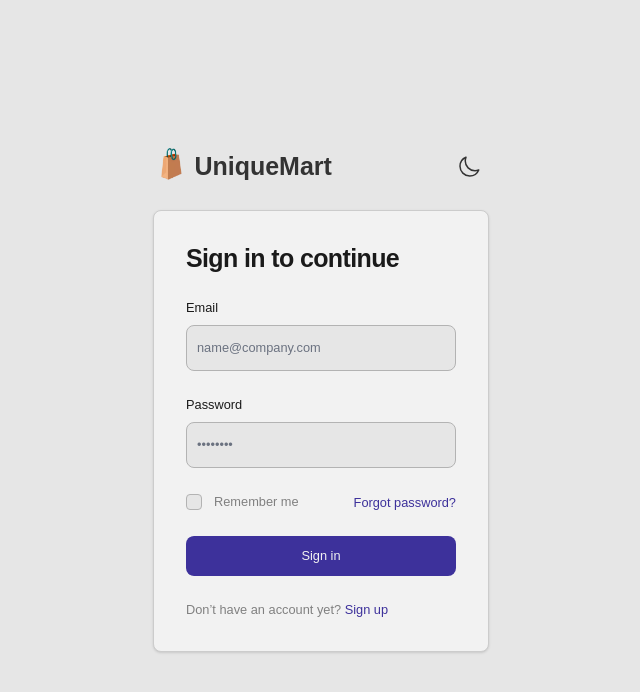
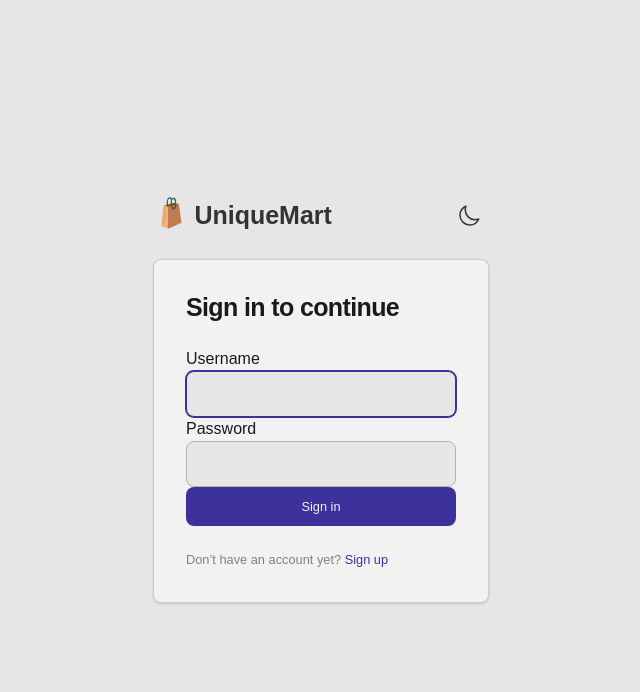
Before and after one commit to Hasib105/ecommerce-django, a Django app: page /login/ in a window 1280 px wide. Shown: the top 692 px of the page, without its empty margins (319-959 px from the left). Run offline with Django 4.2, Linux system fonts and the light colour scheme; data comes from the database, SQL or seed files in the repository; both versions use the stored data as it was after the commit; style sheets or scripts are compiled from the project's sources; some libraries are stand-ins or nearby versions; some web fonts are replaced.

Commit message:
add login view

```diff
--- a/administration/templates/auth/login.html
+++ b/administration/templates/auth/login.html
@@ -1,84 +1,39 @@
 {% extends 'auth/base.html' %}
+
 {% load static %}
-{% block title %} Login {% endblock%}
 
+
+{% block title %}Login{% endblock %}
+{% load widget_tweaks %}
 {% block content %}
-<div
-    class="w-full border rounded-lg shadow border-background-200 bg-background-50 md:mt-0 sm:max-w-md xl:p-0">
+<div class="w-full border rounded-lg shadow border-background-200 bg-background-50 md:mt-0 sm:max-w-md xl:p-0">
   <div class="p-6 space-y-4 md:space-y-6 sm:p-8">
-        <h1
-            class="text-xl font-bold leading-tight tracking-tight text-text-900 md:text-2xl">
+    <h1 class="text-xl font-bold leading-tight tracking-tight text-text-900 md:text-2xl">
       Sign in to continue
     </h1>
-        <form
-            class="space-y-4 md:space-y-6"
-            action="#">
-            <div>
-                <label
-                    for="email"
-                    class="block mb-2 text-sm font-medium text-text-900"
-                    >Email</label
-                >
-                <input
-                    type="email"
-                    name="email"
-                    id="email"
-                    class="bg-background-100 border border-background-300 text-text-900 sm:text-sm rounded-lg focus:ring-primary-600 focus:border-primary-600 block w-full p-2.5"
-                    placeholder="name@company.com"
-                    required="" />
+    <form method="post">
+        {% csrf_token %}
+       <div class="form-field">
+      <label for="username" class="form-label">Username</label>
+      {{ form.username|add_class:"bg-background-100 border border-background-300 text-text-900 sm:text-sm rounded-lg focus:ring-primary-600 focus:border-primary-600 block w-full p-2.5" }}
     </div>
-            <div>
-                <label
-                    for="password"
-                    class="block mb-2 text-sm font-medium text-text-900"
-                    >Password</label
-                >
-                <input
-                    type="password"
-                    name="password"
-                    id="password"
-                    placeholder="••••••••"
-                    class="bg-background-100 border border-background-300 text-text-900 sm:text-sm rounded-lg focus:ring-primary-600 focus:border-primary-600 block w-full p-2.5"
-                    required="" />
-            </div>
-            <div class="flex items-center justify-between">
-                <div class="flex items-start">
-                    <div class="flex items-center h-5">
-                        <input
-                            id="remember"
-                            aria-describedby="remember"
-                            type="checkbox"
-                            class="w-4 h-4 border rounded border-background-300 bg-background-100 focus:ring-3 focus:ring-primary-300"
-                            required="" />
-                    </div>
-                    <div class="ml-3 text-sm">
-                        <label
-                            for="remember"
-                            class="text-text-500"
-                            >Remember me</label
-                        >
-                    </div>
-                </div>
-                <a
-                    href="#"
-                    class="text-sm font-medium text-primary-600 hover:underline"
-                    >Forgot password?</a
-                >
+    <div class="form-field">
+      <label for="password" class="form-label">Password</label>
+      {{ form.password|add_class:"bg-background-100 border border-background-300 text-text-900 sm:text-sm rounded-lg focus:ring-primary-600 focus:border-primary-600 block w-full p-2.5" }}
     </div>
      <button
         type="submit"
-                class="w-full text-text-50 bg-primary-600 hover:bg-primary-700 focus:ring-4 focus:outline-none focus:ring-primary-300 font-medium rounded-lg text-sm px-5 py-2.5 text-center">
+        class="w-full text-text-50 bg-primary-600 hover:bg-primary-700 focus:ring-4 focus:outline-none focus:ring-primary-300 font-medium rounded-lg text-sm px-5 py-2.5 text-center"
+      >
         Sign in
       </button>
+    </form>
+
     <p class="text-sm font-light text-text-500">
         Don’t have an account yet?
-                <a
-                    href="{% url "register" %}"
-                    class="font-medium text-primary-600 hover:underline"
-                    >Sign up</a
-                >
+        <a href="{% url 'register' %}" class="font-medium text-primary-600 hover:underline">Sign up</a>
     </p>
-        </form>
+
   </div>
 </div>
 {% endblock %}
--- a/administration/urls.py
+++ b/administration/urls.py
@@ -1,5 +1,7 @@
+from re import template
 from django.urls import path
 from . import views
+from django.contrib.auth import views as auth_view
 
 urlpatterns = [
     path('dashboard/', views.dashboard, name='dashboard' ),
@@ -14,6 +16,7 @@ urlpatterns = [
     path('delete_category/<int:pk>/', views.category_delete, name='delete-category' ),
 
     #TODO: Delete temporary urls
-    path('login/', views.login, name='login'),
+    path('login/', auth_view.LoginView.as_view(template_name='auth/login.html'), name='login'),
+    path('logout/', auth_view.LogoutView.as_view(), name='logout'),
     path('register/', views.register, name='register'),
 ]
--- a/ecommerce/settings.py
+++ b/ecommerce/settings.py
@@ -42,6 +42,7 @@ INSTALLED_APPS = [
     'orders',
     'payment',
     'administration',
+    'widget_tweaks',
     "django_browser_reload",  # !<- Dev dependency
 ]
 
@@ -72,6 +73,7 @@ TEMPLATES = [
                 "cart.context_processors.cart_items_count",
             ],
         },
+
     },
 ]
 
@@ -141,6 +143,7 @@ DEFAULT_AUTO_FIELD = "django.db.models.BigAutoField"
 
 CART_SESSION_ID = 'cart'
 
+LOGIN_REDIRECT_URL = 'dashboard'
 
 STRIPE_PUBLISHABLE_KEY = 'pk_test_51NXypmI4aysZx8DWvx6sWkSYs9CEsMK6wYeFIGowv1SvjUmipKe6Q6ZZsRovaxIFX8uwJJnR2AIZkAUeP7gpiXRv003e9eDeXn'
 STRIPE_SECRET_KEY = 'sk_test_51NXypmI4aysZx8DWSuzDMMB0TdzcML5sN5PYswhYUYNQdnllC5q7B0y3ngL61Wnqefb0K0xOVnHwNFz6QeFZ6oGD008PqvmdX0'
```
Also changed, not shown: db.sqlite3. Lines whose indentation alone changed are shown as unchanged.
